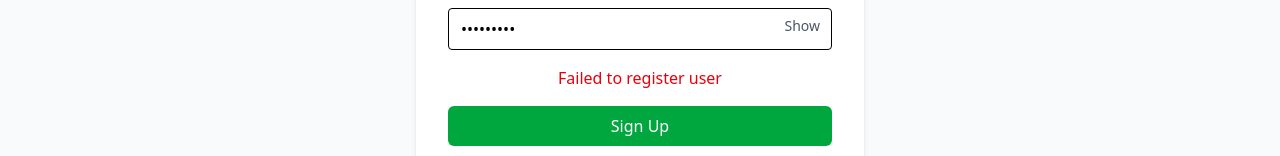
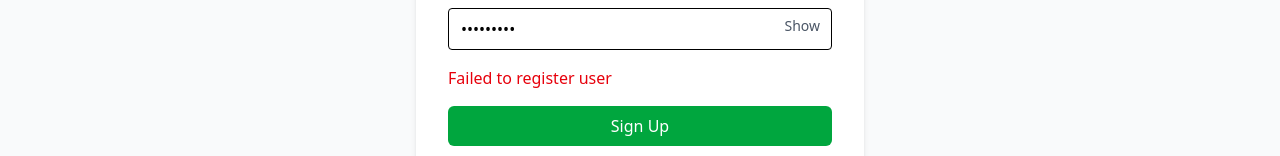
Before and after one commit to PallaviDule/prelaunch-saas, a React (Vite) app in the folder client/: page /signup in a window 1280 px wide. Both pictures are taken after typing "Sample", "name@example.com", "Sample123", "Sample123" into the empty fields and a click on the button "Sign Up". Shown: the part 579-735 px from the top of the page. Built offline with nearby package versions, Linux system fonts and the light colour scheme; no server answers.

Commit message:
Refactor: error handle

```diff
--- a/client/src/components/Login.tsx
+++ b/client/src/components/Login.tsx
@@ -22,6 +22,7 @@ const Login: React.FC = () => {
     const validatedError = validateLoginForm({email, password});
     if(validatedError){
       setError(validatedError);
+      return;
     }
     setLoading(true);
 
--- a/client/src/components/SignUpPage.tsx
+++ b/client/src/components/SignUpPage.tsx
@@ -31,16 +31,11 @@ const SignUpPage: React.FC = () => {
     e.preventDefault();
     setError('');
 
-    if (password !== confirmPassword) {
-      setError('Passwords do not match');
-      setLoading(false);
-      return;
-    }
-
     const validateError = validateSignupForm({name, email, password, confirmPassword});
 
     if(validateError){
       setError(validateError);
+      return;
     }
     setLoading(true);
 
--- a/client/src/components/common/ErrorMessage.tsx
+++ b/client/src/components/common/ErrorMessage.tsx
@@ -5,7 +5,7 @@ interface ErrorMessageProps {
 }
 
 const ErrorMessage: React.FC<ErrorMessageProps> = ({ message }) => {
-  return <p className="text-red-600 text-center mb-4">{message}</p>;
+  return <p className="text-red-600 mb-4">{message}</p>;
 };
 
 export default ErrorMessage;
```
Also changed, not shown: 1 other file (tests, documents, lock files or other folders).
